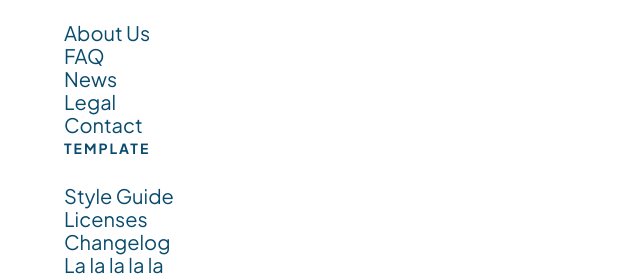
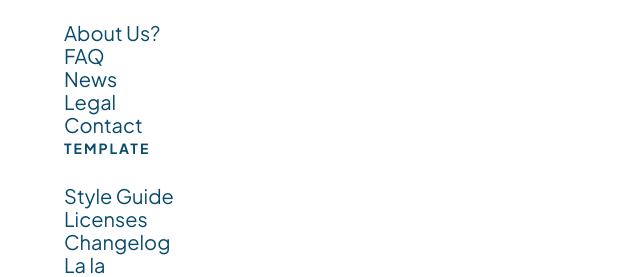
Before and after one commit to dudeandu/jubilant-dollop, a plain HTML site: page index.html in a window 1280 px wide. Shown: the part 2883-3160 px from the top of the page, 0-640 px from the left. Drawn offline with Linux system fonts and the light colour scheme; files whose address does not match are found by name; a web font is replaced by a local one.

```diff
--- a/index.html
+++ b/index.html
@@ -174,7 +174,7 @@
 								<h5>About</h5>
 							</li>
 							<li>
-								<a href="">About Us</a>
+								<a href="">About Us?</a>
 							</li>
 							<li>
 								<a href="">FAQ</a>
@@ -204,7 +204,7 @@
 							</li>
 							</li>
 							<li>
-								<a href="">La la la la  la</a>
+								<a href="">La la</a>
 							</li>
 						</ul>
 					</nav>
```
